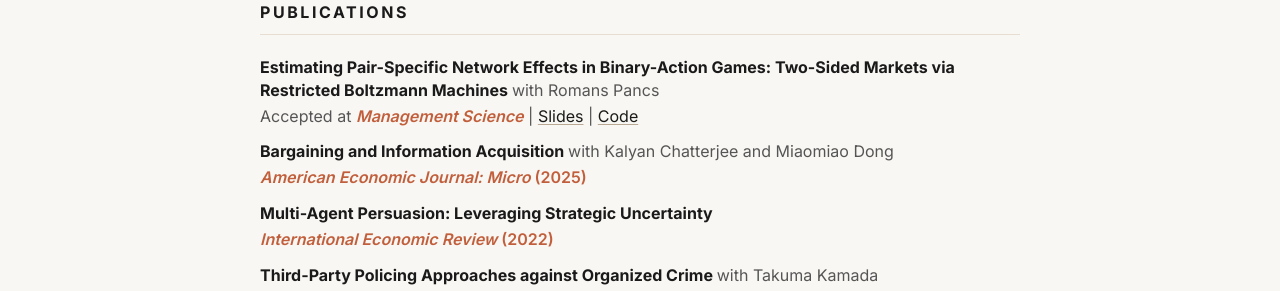
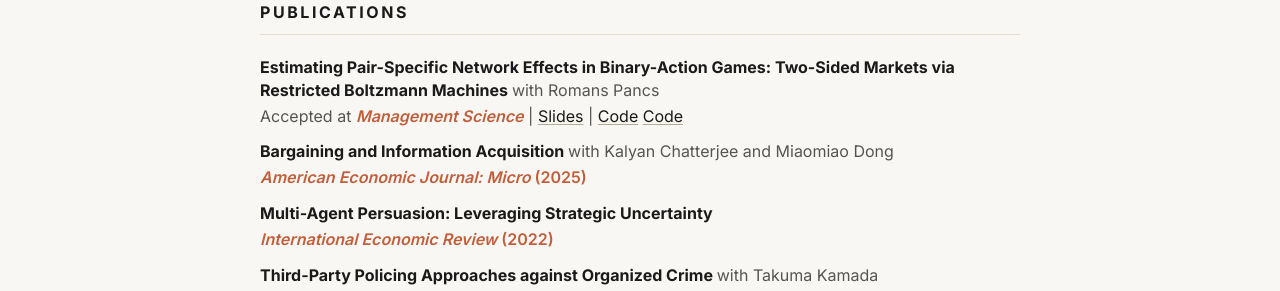
Before and after one commit to tetsuyahoshino137/tetsuyahoshino137.github.io, a Jekyll site: the page built from index.md, in a window 1280 px wide. Shown: the part 734-1025 px from the top of the page. Built offline with Jekyll 4.4.1, drawn with Linux system fonts in a browser that asks for light colours.

Commit message:
Update index.md

```diff
--- a/index.md
+++ b/index.md
@@ -136,6 +136,7 @@ title: Home
           Accepted at <span class="badge"><em>Management Science</em></span> |
           <a href="slides/HoshinoPancs_EconometricSocietyAIML.pdf">Slides</a> |
           <a href="https://github.com/tetsuyahoshino137/tetsuyahoshino137.github.io/tree/main/replication/hoshino-pancs">Code</a>
+          <a href="replication/hoshino-pancs">Code</a>
         </div>
       </li>
       <li>
```
